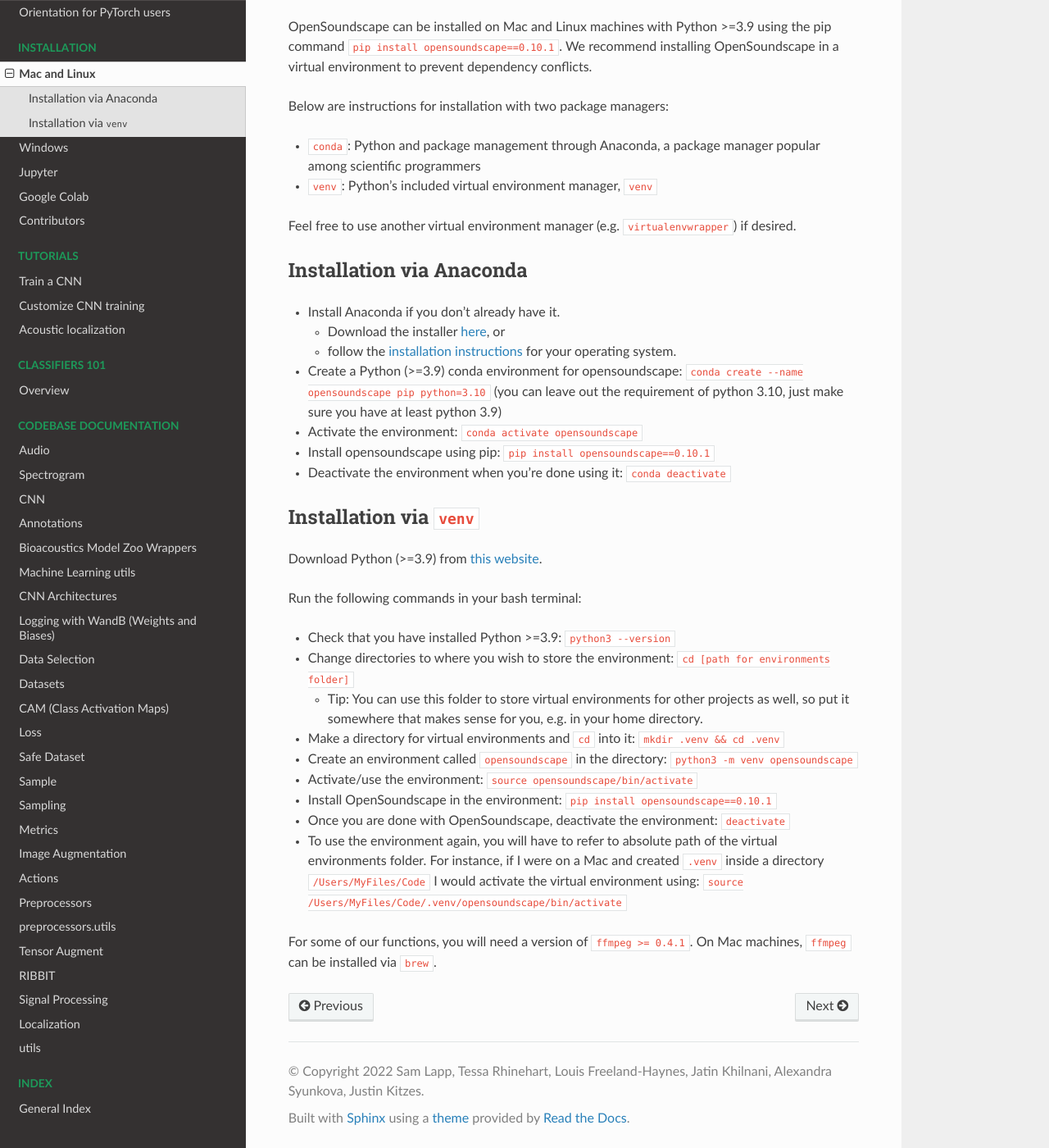
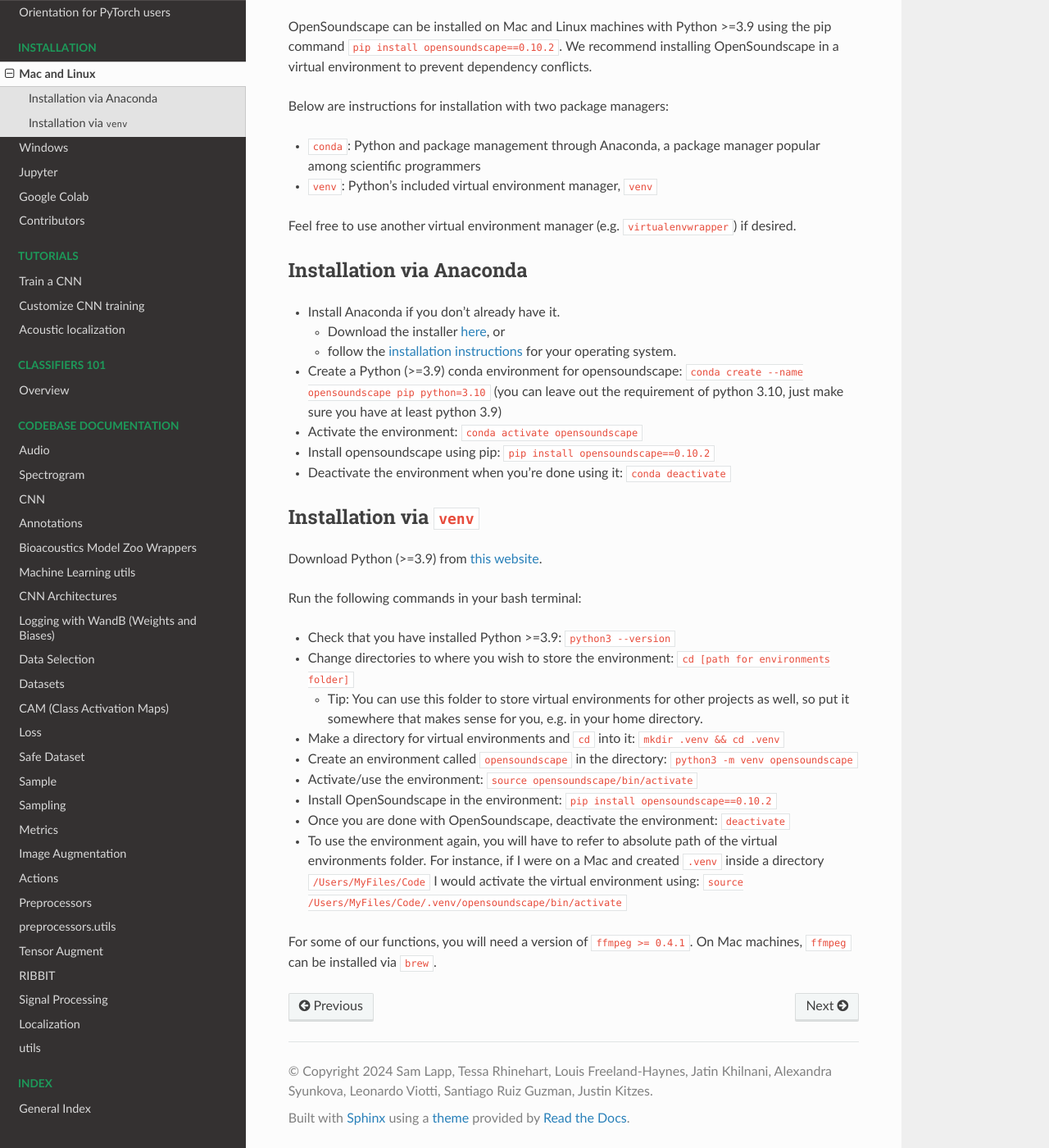
Before and after one commit to kitzeslab/opensoundscape, a Sphinx documentation site: the page built from docs/installation/mac_and_linux.md, in a window 1280 px wide and 1400 px high, scrolled down 139 px. Shown: the whole window at 82% size. Built offline with Sphinx 7.4.7 and the Read the Docs theme 2.0.0, drawn with Linux system fonts in a browser that asks for light colours; pages that are not in the unit, such as notebooks, are missing from menus; the version number is read from the project's files by our own code.

Commit message:
update version to 0.10.2 and authors
adds @sanruizguz and @LeonardoViottio to author list!

```diff
--- a/docs/conf.py
+++ b/docs/conf.py
@@ -20,11 +20,11 @@
 # -- Project information -----------------------------------------------------
 
 project = "opensoundscape"
-copyright = "2022 Sam Lapp, Tessa Rhinehart, Louis Freeland-Haynes, Jatin Khilnani, Alexandra Syunkova, Justin Kitzes"
-author = "Sam Lapp, Tessa Rhinehart, Louis Freeland-Haynes, Jatin Khilnani, Alexandra Syunkova, Justin Kitzes"
+copyright = "2024 Sam Lapp, Tessa Rhinehart, Louis Freeland-Haynes, Jatin Khilnani, Alexandra Syunkova, Leonardo Viotti, Santiago Ruiz Guzman, Justin Kitzes"
+author = "Sam Lapp, Tessa Rhinehart, Louis Freeland-Haynes, Jatin Khilnani, Alexandra Syunkova, Leonardo Viotti, Santiago Ruiz Guzman, Justin Kitzes"
 
 # The full version, including alpha/beta/rc tags
-release = "0.10.1"
+release = "0.10.2"
 
 
 # -- General configuration ---------------------------------------------------
--- a/docs/installation/mac_and_linux.md
+++ b/docs/installation/mac_and_linux.md
@@ -1,6 +1,6 @@
 # Mac and Linux
 
-OpenSoundscape can be installed on Mac and Linux machines with Python >=3.9 using the pip command `pip install opensoundscape==0.10.1`. We recommend installing OpenSoundscape in a virtual environment to prevent dependency conflicts.
+OpenSoundscape can be installed on Mac and Linux machines with Python >=3.9 using the pip command `pip install opensoundscape==0.10.2`. We recommend installing OpenSoundscape in a virtual environment to prevent dependency conflicts.
 
 Below are instructions for installation with two package managers:
 * `conda`: Python and package management through Anaconda, a package manager popular among scientific programmers
@@ -15,7 +15,7 @@
    * follow the [installation instructions](https://docs.anaconda.com/anaconda/install/) for your operating system.
 * Create a Python (>=3.9) conda environment for opensoundscape: `conda create --name opensoundscape pip python=3.10` (you can leave out the requirement of python 3.10, just make sure you have at least python 3.9)
 * Activate the environment: `conda activate opensoundscape`
-* Install opensoundscape using pip: `pip install opensoundscape==0.10.1`
+* Install opensoundscape using pip: `pip install opensoundscape==0.10.2`
 * Deactivate the environment when you're done using it: `conda deactivate`
 
 ## Installation via `venv`
@@ -29,7 +29,7 @@
 * Make a directory for virtual environments and `cd` into it: `mkdir .venv && cd .venv`
 * Create an environment called `opensoundscape` in the directory: `python3 -m venv opensoundscape`
 * Activate/use the environment: `source opensoundscape/bin/activate`
-* Install OpenSoundscape in the environment: `pip install opensoundscape==0.10.1`
+* Install OpenSoundscape in the environment: `pip install opensoundscape==0.10.2`
 * Once you are done with OpenSoundscape, deactivate the environment: `deactivate`
 * To use the environment again, you will have to refer to absolute path of the virtual environments folder. For instance, if I were on a Mac and created `.venv` inside a directory `/Users/MyFiles/Code` I would activate the virtual environment using: `source /Users/MyFiles/Code/.venv/opensoundscape/bin/activate`
 
--- a/opensoundscape/__init__.py
+++ b/opensoundscape/__init__.py
@@ -1,4 +1,4 @@
-__version__ = "0.10.1"
+__version__ = "0.10.2"
 
 from . import annotations
 from . import audio
--- a/pyproject.toml
+++ b/pyproject.toml
@@ -1,6 +1,6 @@
 [tool.poetry]
 name = "opensoundscape"
-version = "0.10.1"
+version = "0.10.2"
 description = "Open source, scalable acoustic classification for ecology and conservation"
 authors = [
   "Sam Lapp <sammlapp@gmail.com>",
@@ -8,6 +8,8 @@
   "Louis Freeland-Haynes <>",
   "Jatin Khilnani <>",
   "Sasha Syunkova <>",
+  "Leonardo Viotti <>",
+  "Santiago Ruiz-Guzman <>",
   "Justin Kitzes <justin.kitzes@pitt.edu>",
 ]
 license = "MIT"
```
Also changed, not shown: README.md (+1 -1 lines), docs/installation/windows.md (+2 -2 lines), docs/intro/quick-start.md (+1 -1 lines).
